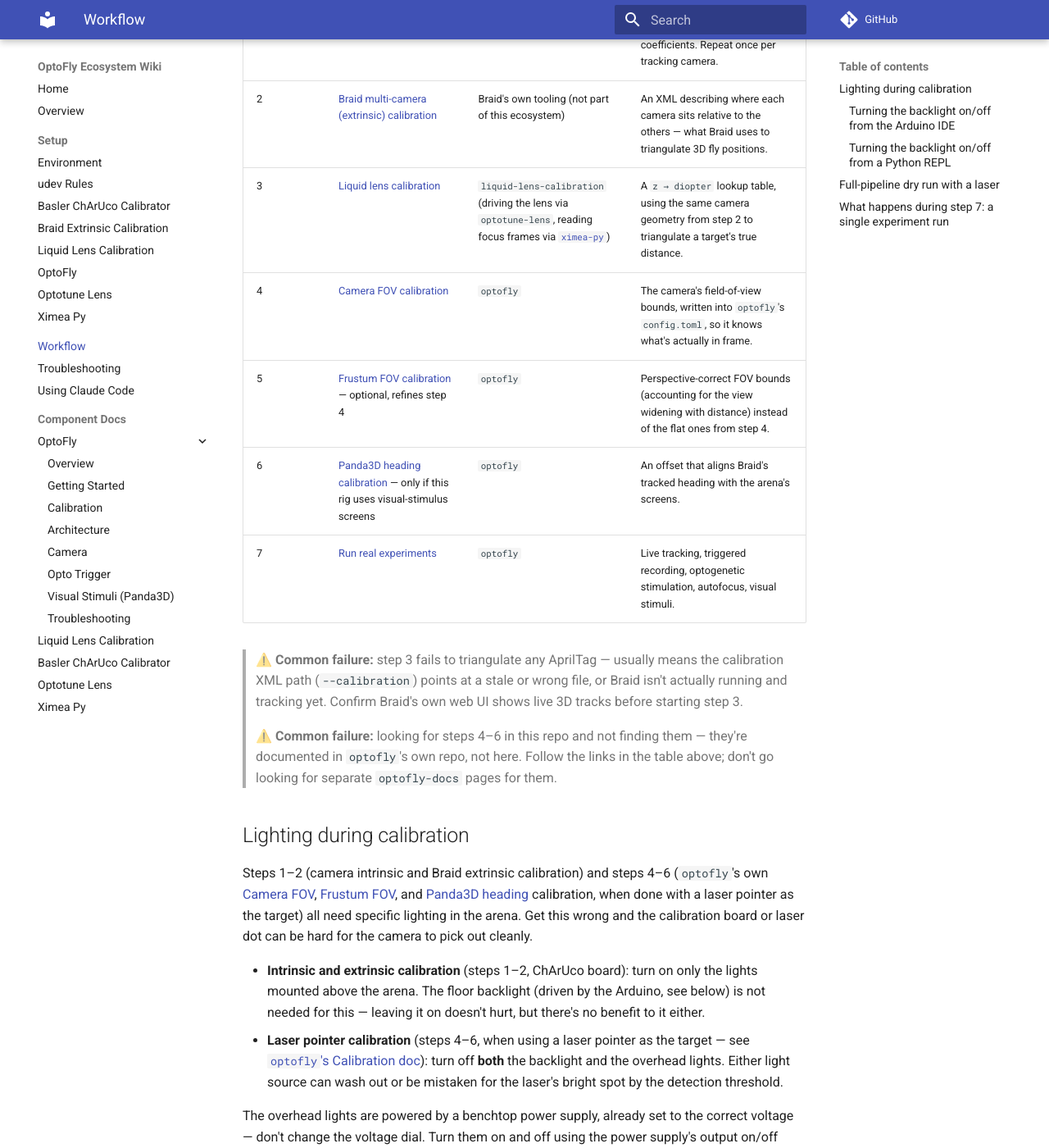
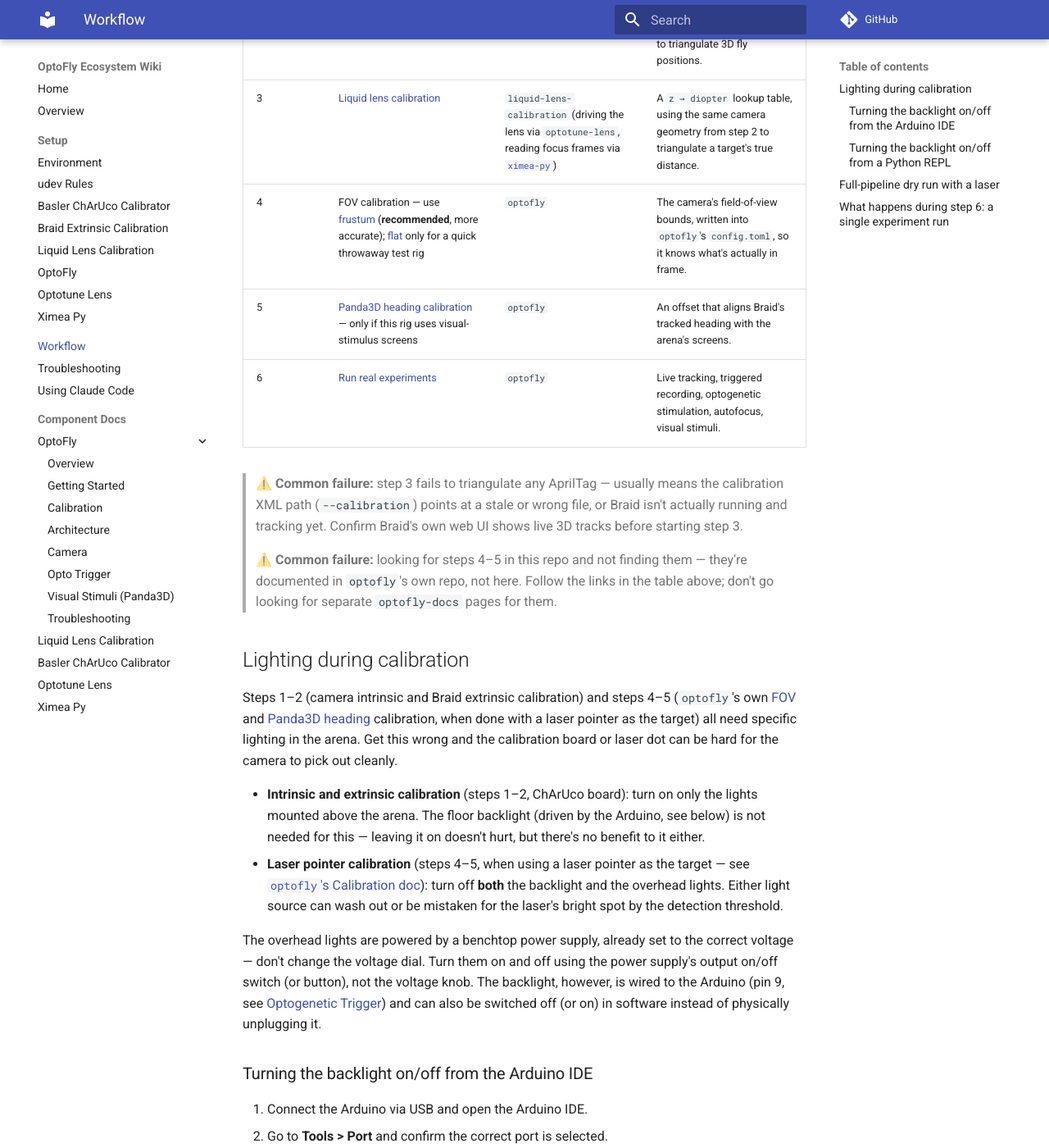
Before and after one commit to mpinb/optofly-docs, an MkDocs documentation site: the page built from docs/workflow.md, in a window 1280 px wide and 1400 px high, scrolled down 1422 px. Shown: the whole window at 82% size. Built offline with MkDocs 1.6.1 and Material for MkDocs 9.7.7, drawn with Linux system fonts in a browser that asks for light colours; comment, search, counter and statistics services are not loaded; some of the changed text lies outside the part shown.

Commit message:
Merge FOV calibration steps 4/5 into one step, defaulting to frustum
Camera FOV and Frustum FOV calibration are two modes of the same tool,
not separate sequential steps, and frustum is the more accurate option
for any rig in real use — see mpinb/optofly@483ab98. Renumber the
remaining steps (Panda3D heading, run experiments) down by one to match.

````diff
--- a/docs/workflow.md
+++ b/docs/workflow.md
@@ -4,9 +4,9 @@
 brand-new rig to a running experiment. Each step depends on the one before
 it — don't skip ahead.
 
-There are **seven steps in total**. Steps 1–3 each live in a different
-repo; steps 4–6 all happen inside `optofly` itself (not a separate repo,
-but still one-time, by-hand calibration just like 1–3); step 7 is running
+There are **six steps in total**. Steps 1–3 each live in a different
+repo; steps 4–5 all happen inside `optofly` itself (not a separate repo,
+but still one-time, by-hand calibration just like 1–3); step 6 is running
 a real experiment. Every step below links straight to its full
 instructions — click the step name, not just the repo name.
 
@@ -14,10 +14,9 @@
 flowchart TD
     S1["1. Camera intrinsic calibration<br/>basler-charuco-calibrator"] --> S2["2. Braid extrinsic calibration<br/>Braid's own tooling"]
     S2 --> S3["3. Liquid lens calibration<br/>liquid-lens-calibration"]
-    S3 --> S4["4. Camera FOV calibration<br/>optofly"]
-    S4 --> S5["5. Frustum FOV calibration - optional<br/>optofly"]
-    S5 --> S6["6. Panda3D heading calibration<br/>only if using visual-stimulus screens<br/>optofly"]
-    S6 --> S7["7. Run real experiments<br/>optofly"]
+    S3 --> S4["4. FOV calibration - frustum recommended<br/>optofly"]
+    S4 --> S5["5. Panda3D heading calibration<br/>only if using visual-stimulus screens<br/>optofly"]
+    S5 --> S6["6. Run real experiments<br/>optofly"]
 ```
 
 | # | Step | Tool | What it produces |
@@ -25,17 +24,16 @@
 | 1 | [Camera intrinsic calibration](repos/basler-charuco-calibrator/README.md) | `basler-charuco-calibrator` | A per-camera YAML with focal length and distortion coefficients. Repeat once per tracking camera. |
 | 2 | [Braid multi-camera (extrinsic) calibration](setup/braid-extrinsic-calibration.md) | Braid's own tooling (not part of this ecosystem) | An XML describing where each camera sits relative to the others — what Braid uses to triangulate 3D fly positions. |
 | 3 | [Liquid lens calibration](repos/liquid-lens-calibration/README.md) | `liquid-lens-calibration` (driving the lens via `optotune-lens`, reading focus frames via [`ximea-py`](repos/ximea-py/README.md)) | A `z → diopter` lookup table, using the same camera geometry from step 2 to triangulate a target's true distance. |
-| 4 | [Camera FOV calibration](repos/optofly/calibration.md#camera-fov-calibration) | `optofly` | The camera's field-of-view bounds, written into `optofly`'s `config.toml`, so it knows what's actually in frame. |
-| 5 | [Frustum FOV calibration](repos/optofly/calibration.md#frustum-fov-calibration) — optional, refines step 4 | `optofly` | Perspective-correct FOV bounds (accounting for the view widening with distance) instead of the flat ones from step 4. |
-| 6 | [Panda3D heading calibration](repos/optofly/calibration.md#panda3d-heading-calibration) — only if this rig uses visual-stimulus screens | `optofly` | An offset that aligns Braid's tracked heading with the arena's screens. |
-| 7 | [Run real experiments](repos/optofly/getting-started.md) | `optofly` | Live tracking, triggered recording, optogenetic stimulation, autofocus, visual stimuli. |
+| 4 | FOV calibration — use [frustum](repos/optofly/calibration.md#frustum-fov-calibration) (**recommended**, more accurate); [flat](repos/optofly/calibration.md#camera-fov-calibration) only for a quick throwaway test rig | `optofly` | The camera's field-of-view bounds, written into `optofly`'s `config.toml`, so it knows what's actually in frame. |
+| 5 | [Panda3D heading calibration](repos/optofly/calibration.md#panda3d-heading-calibration) — only if this rig uses visual-stimulus screens | `optofly` | An offset that aligns Braid's tracked heading with the arena's screens. |
+| 6 | [Run real experiments](repos/optofly/getting-started.md) | `optofly` | Live tracking, triggered recording, optogenetic stimulation, autofocus, visual stimuli. |
 
 > ⚠️ **Common failure:** step 3 fails to triangulate any AprilTag — usually
 > means the calibration XML path (`--calibration`) points at a stale or
 > wrong file, or Braid isn't actually running and tracking yet. Confirm
 > Braid's own web UI shows live 3D tracks before starting step 3.
 
-> ⚠️ **Common failure:** looking for steps 4–6 in this repo and not finding
+> ⚠️ **Common failure:** looking for steps 4–5 in this repo and not finding
 > them — they're documented in `optofly`'s own repo, not here. Follow the
 > links in the table above; don't go looking for separate `optofly-docs`
 > pages for them.
@@ -43,9 +41,8 @@
 ## Lighting during calibration
 
 Steps 1–2 (camera intrinsic and Braid extrinsic calibration) and steps
-4–6 (`optofly`'s own [Camera FOV](repos/optofly/calibration.md#camera-fov-calibration),
-[Frustum FOV](repos/optofly/calibration.md#frustum-fov-calibration), and
-[Panda3D heading](repos/optofly/calibration.md#panda3d-heading-calibration)
+4–5 (`optofly`'s own [FOV](repos/optofly/calibration.md#frustum-fov-calibration)
+and [Panda3D heading](repos/optofly/calibration.md#panda3d-heading-calibration)
 calibration, when done with a laser pointer as the target) all need
 specific lighting in the arena. Get this wrong and the calibration board or
 laser dot can be hard for the camera to pick out cleanly.
@@ -54,7 +51,7 @@
   turn on only the lights mounted above the arena. The floor backlight
   (driven by the Arduino, see below) is not needed for this — leaving it on
   doesn't hurt, but there's no benefit to it either.
-- **Laser pointer calibration** (steps 4–6, when using a laser pointer as
+- **Laser pointer calibration** (steps 4–5, when using a laser pointer as
   the target — see [`optofly`'s Calibration
   doc](repos/optofly/calibration.md)): turn off **both** the backlight
   and the overhead lights. Either light source can wash out or be mistaken
@@ -120,7 +117,7 @@
 ## Full-pipeline dry run with a laser
 
 This is the last thing to do before running a real experiment — after
-steps 1–6 in the table above.
+steps 1–5 in the table above.
 
 Everything so far only confirms that individual pieces work: Braid
 tracks in 3D, the lens has a lookup table, the screens are aligned. It
@@ -159,9 +156,9 @@
 convenient way to check later that the optogenetic trigger or a
 visual/light stimulus is actually firing, without needing a live fly.
 
-## What happens during step 7: a single experiment run
+## What happens during step 6: a single experiment run
 
-Once calibration is fully done — steps 1–6 in the table above —
+Once calibration is fully done — steps 1–5 in the table above —
 everything below happens inside `optofly` itself every time an
 experiment runs, no separate repos involved:
 
````
